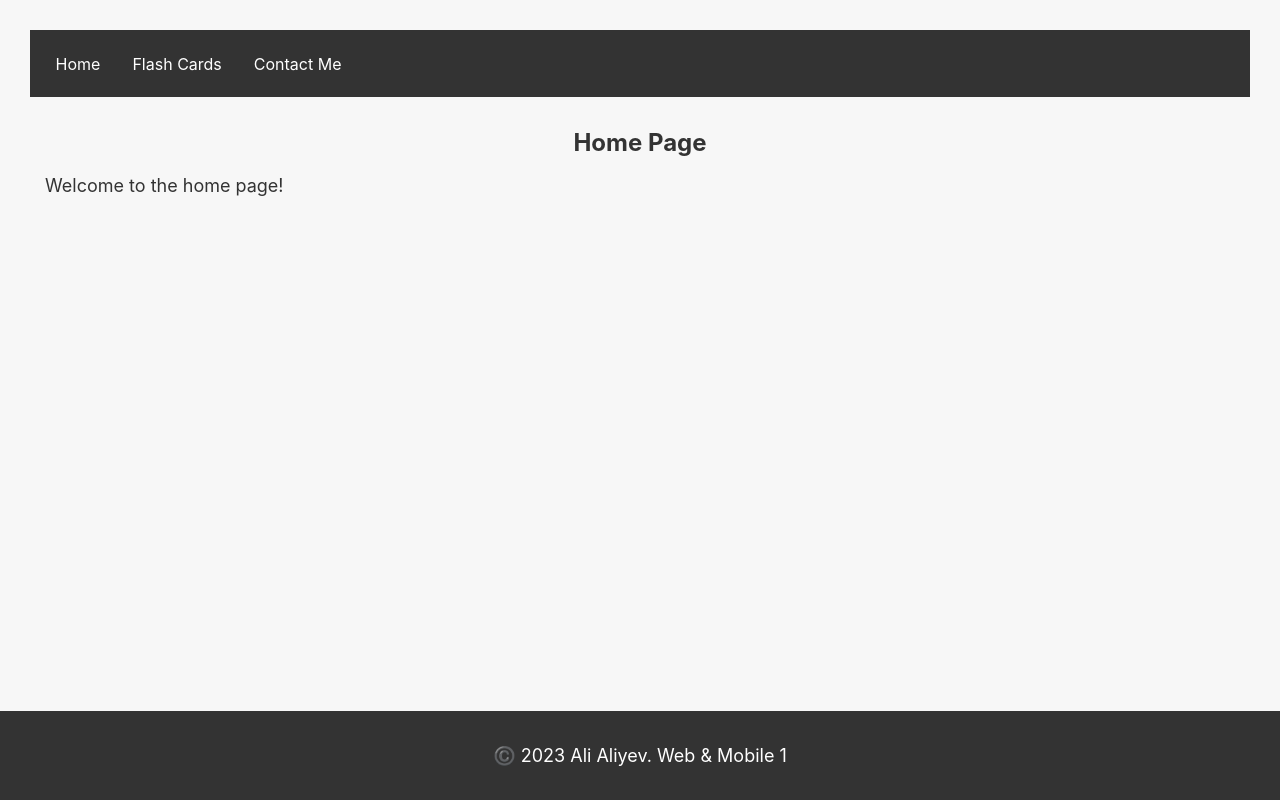
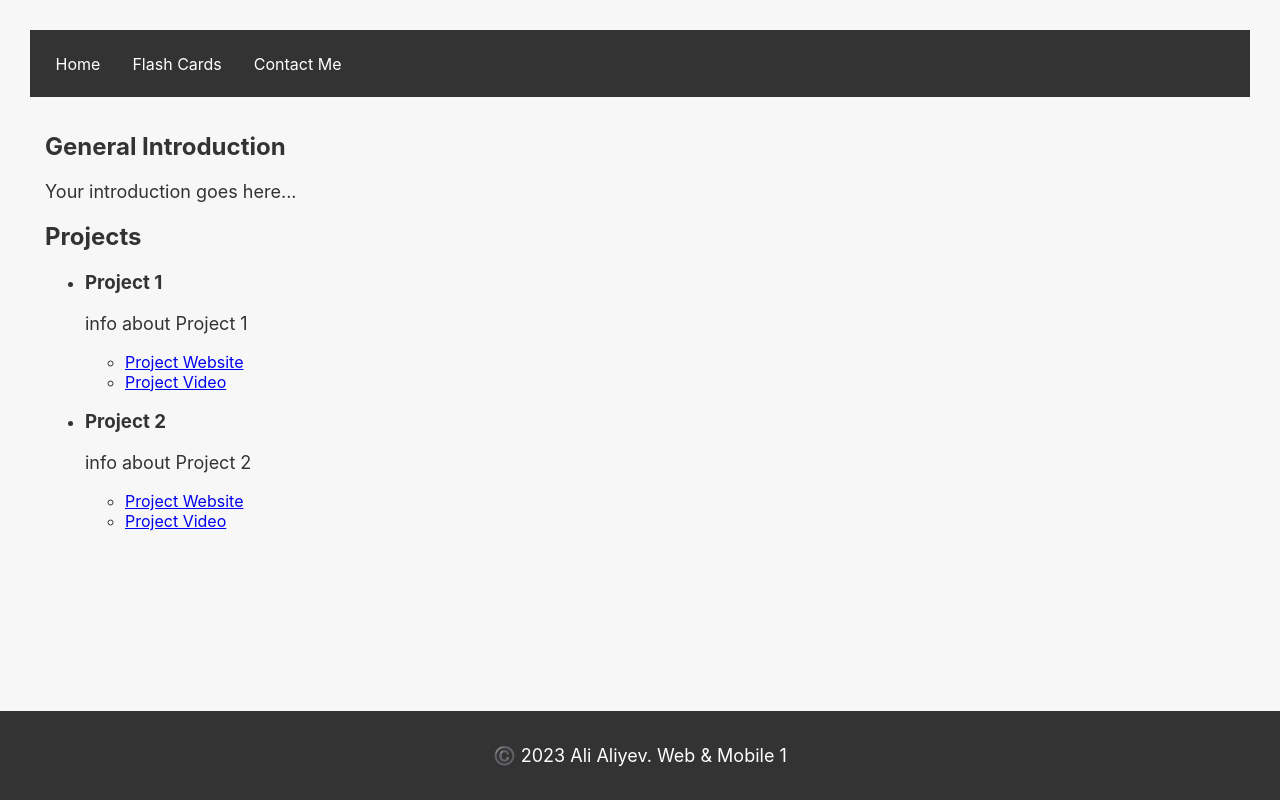
Before and after one commit to aaliyevv/web-3, a React (Create React App) app: page / in a window 1280 px wide. Built offline with nearby package versions, Linux system fonts and the light colour scheme.

Commit message:
Added projects and fields for description and links within each project to the homepage section.

```diff
--- a/src/HomePage.js
+++ b/src/HomePage.js
@@ -1,10 +1,51 @@
 import React from 'react';
 
 function HomePage() {
+  const projects = [
+    {
+      name: 'Project 1',
+      description: 'info about Project 1',
+      links: [
+        { url: 'http://project1website.com', text: 'Project Website' },
+        { url: 'http://project1video.com', text: 'Project Video' },
+      ],
+    },
+    {
+      name: 'Project 2',
+      description: 'info about Project 2',
+      links: [
+        { url: 'http://project2website.com', text: 'Project Website' },
+        { url: 'http://project2video.com', text: 'Project Video' },
+      ],
+    },
+  ];
+
   return (
     <div>
-      <h1>Home Page</h1>
-      <p>Welcome to the home page!</p>
+      <section>
+        <h2>General Introduction</h2>
+        <p>Your introduction goes here...</p>
+      </section>
+      <section>
+        <h2>Projects</h2>
+        <ul>
+          {projects.map((project, index) => (
+            <li key={index}>
+              <h3>{project.name}</h3>
+              <p>{project.description}</p>
+              <ul>
+                {project.links.map((link, linkIndex) => (
+                  <li key={linkIndex}>
+                    <a href={link.url} target="_blank" rel="noopener noreferrer">
+                      {link.text}
+                    </a>
+                  </li>
+                ))}
+              </ul>
+            </li>
+          ))}
+        </ul>
+      </section>
     </div>
   );
 }
```
Also changed, not shown: Week 8.2/index.html (deleted, +0 -16 lines), Week 8.2/timer.js (deleted, +0 -35 lines).
